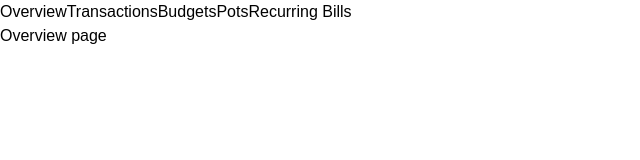
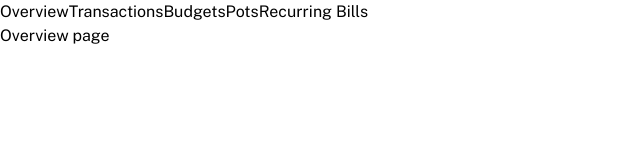
Before and after one commit to Mateeb11/personal-finance-app, a Next.js app: page / in a window 1280 px wide. Shown: the top 160 px of the page, without its empty margins (0-640 px from the left). Built offline with nearby package versions, Linux system fonts and the light colour scheme.

Commit message:
Added font family and sizes

```diff
--- a/app/globals.css
+++ b/app/globals.css
@@ -30,17 +30,11 @@
   --army-green: rgba(127, 145, 97);
   --gold: rgba(202, 179, 97);
   --orange: rgba(190, 108, 73);
-}
+  --white: rgba(255, 255, 255);
 
-@media (prefers-color-scheme: dark) {
-  :root {
-    --background: #0a0a0a;
-    --foreground: #ededed;
-  }
+  /* Font Sizes */
+  --3xl: 32px; /* Changed default 3xl from 30 to 32*/
 }
 
 body {
-  color: var(--foreground);
-  background: var(--background);
-  font-family: Arial, Helvetica, sans-serif;
 }
--- a/app/layout.tsx
+++ b/app/layout.tsx
@@ -1,17 +1,12 @@
 import Link from "next/link";
 
 import type { Metadata } from "next";
-import { Geist, Geist_Mono } from "next/font/google";
+import { Public_Sans } from "next/font/google";
 import "./globals.css";
 
-const geistSans = Geist({
-  variable: "--font-geist-sans",
+const public_sans = Public_Sans({
   subsets: ["latin"],
-});
-
-const geistMono = Geist_Mono({
-  variable: "--font-geist-mono",
-  subsets: ["latin"],
+  weight: ["400", "700"],
 });
 
 export const metadata: Metadata = {
@@ -26,9 +21,7 @@ export default function RootLayout({
 }>) {
   return (
     <html lang="en">
-      <body
-        className={`${geistSans.variable} ${geistMono.variable} antialiased`}
-      >
+      <body className={public_sans.className}>
         <ul>
           <li>
             <Link href="/overview">Overview</Link>
--- a/tailwind.config.ts
+++ b/tailwind.config.ts
@@ -30,6 +30,10 @@ export default {
         "army-green": "var(--army-green)",
         gold: "var(--gold)",
         orange: "var(--orange)",
+        white: "var(--white)",
+      },
+      fontSize: {
+        "3xl": "var(--3xl)",
       },
     },
   },
```
